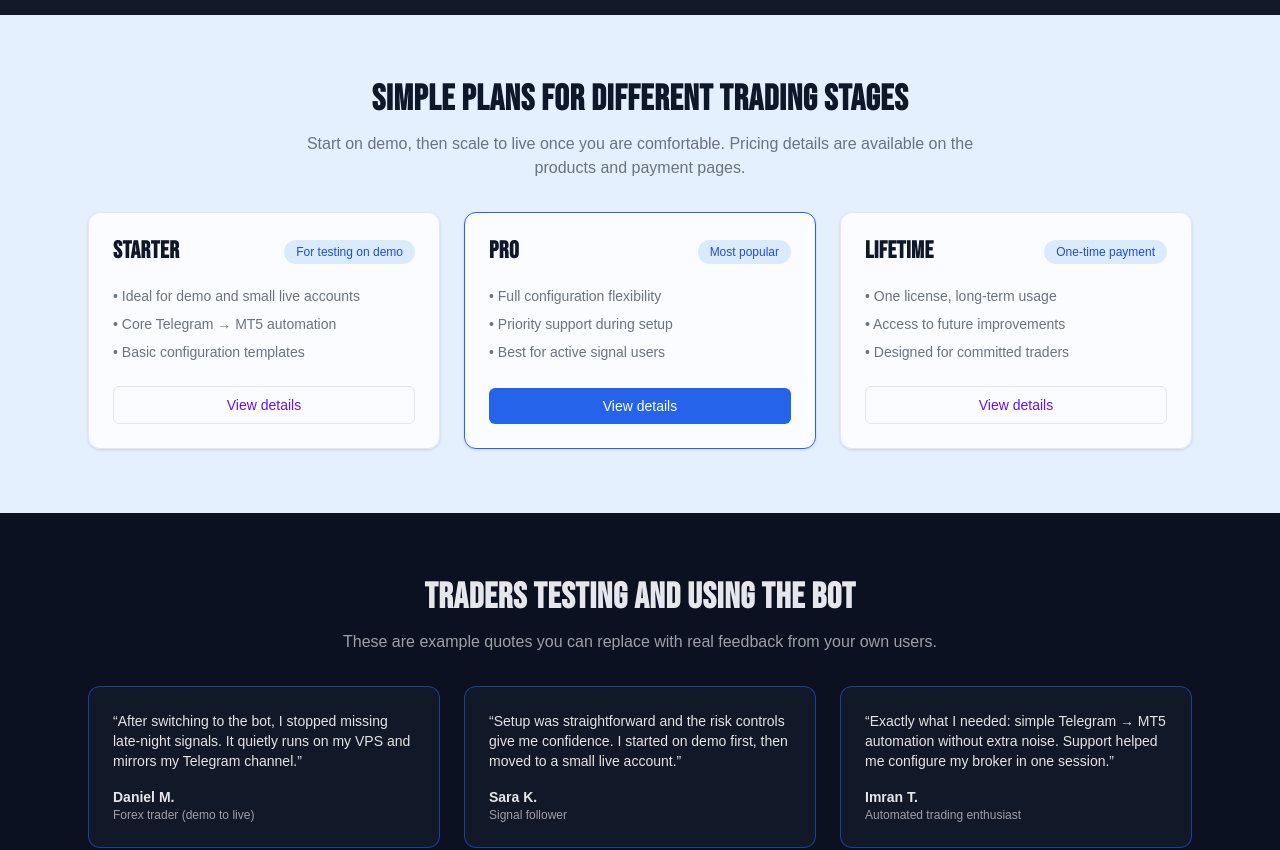
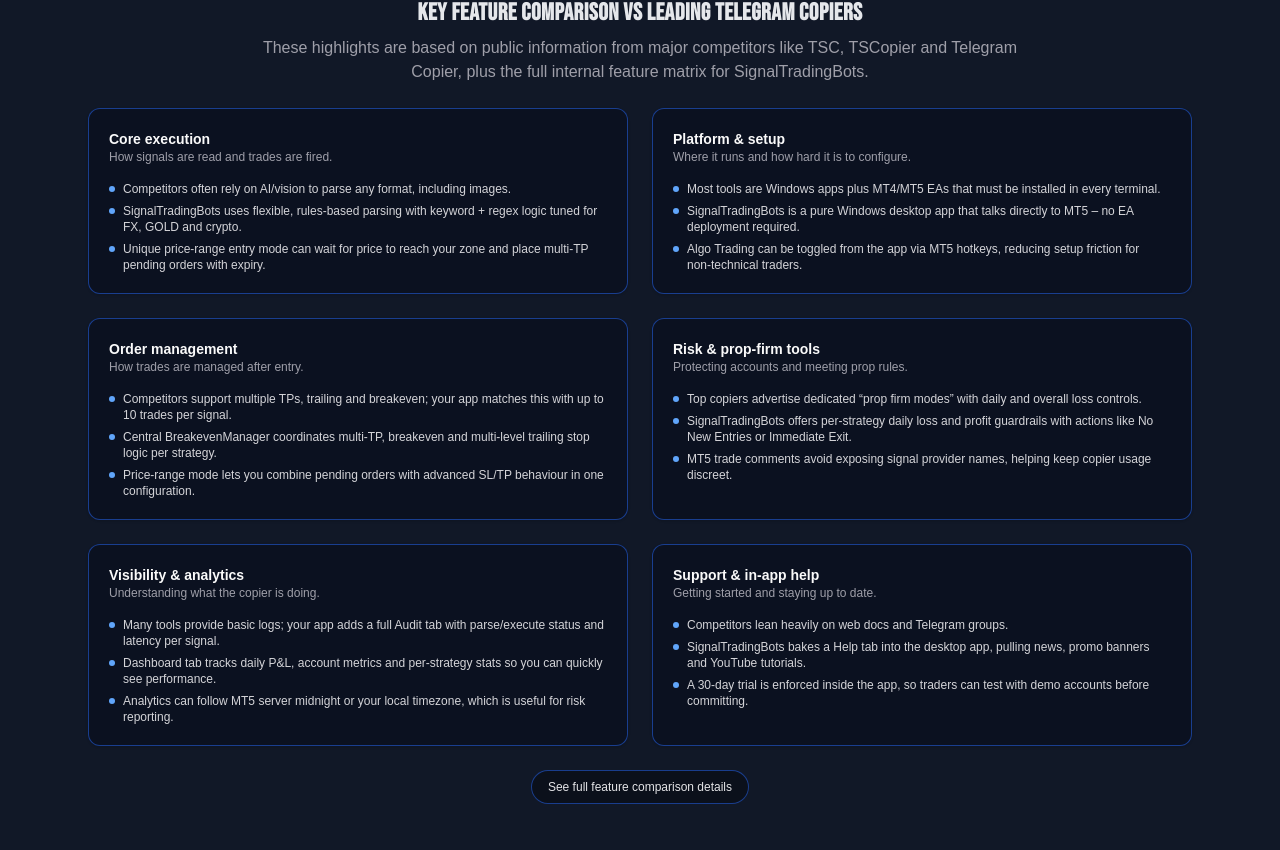
Before and after one commit to Appsbydare/Signal_Trading_Bots, a Next.js app: page / in a window 1280 px wide. Shown: the part 3209-4059 px from the top of the page. Built offline with nearby package versions, Linux system fonts and the light colour scheme; no server answers.

Commit message:
feat: add feature highlight comparison section with expandable details

```diff
--- a/src/app/page.tsx
+++ b/src/app/page.tsx
@@ -1,10 +1,12 @@
 "use client";
+import { useState } from "react";
 import { motion } from "framer-motion";
 import Image from "next/image";
 import Link from "next/link";
 import XmLogo from "../../broker_logos/XM-Logo.webp";
 
 export default function Home() {
+  const [showFullFeatureComparison, setShowFullFeatureComparison] = useState(false);
   const features = [
     {
       title: "24/7 automation",
@@ -108,6 +110,63 @@ export default function Home() {
       label: "Who it suits best",
       ea: "More comfortable for advanced or technically confident traders.",
       ours: "Designed for traders who want a simpler setup with guided support.",
+    },
+  ];
+
+  const featureHighlightCategories = [
+    {
+      title: "Core execution",
+      caption: "How signals are read and trades are fired.",
+      points: [
+        "Competitors often rely on AI/vision to parse any format, including images.",
+        "SignalTradingBots uses flexible, rules‑based parsing with keyword + regex logic tuned for FX, GOLD and crypto.",
+        "Unique price‑range entry mode can wait for price to reach your zone and place multi‑TP pending orders with expiry.",
+      ],
+    },
+    {
+      title: "Platform & setup",
+      caption: "Where it runs and how hard it is to configure.",
+      points: [
+        "Most tools are Windows apps plus MT4/MT5 EAs that must be installed in every terminal.",
+        "SignalTradingBots is a pure Windows desktop app that talks directly to MT5 – no EA deployment required.",
+        "Algo Trading can be toggled from the app via MT5 hotkeys, reducing setup friction for non‑technical traders.",
+      ],
+    },
+    {
+      title: "Order management",
+      caption: "How trades are managed after entry.",
+      points: [
+        "Competitors support multiple TPs, trailing and breakeven; your app matches this with up to 10 trades per signal.",
+        "Central BreakevenManager coordinates multi‑TP, breakeven and multi‑level trailing stop logic per strategy.",
+        "Price‑range mode lets you combine pending orders with advanced SL/TP behaviour in one configuration.",
+      ],
+    },
+    {
+      title: "Risk & prop‑firm tools",
+      caption: "Protecting accounts and meeting prop rules.",
+      points: [
+        "Top copiers advertise dedicated “prop firm modes” with daily and overall loss controls.",
+        "SignalTradingBots offers per‑strategy daily loss and profit guardrails with actions like No New Entries or Immediate Exit.",
+        "MT5 trade comments avoid exposing signal provider names, helping keep copier usage discreet.",
+      ],
+    },
+    {
+      title: "Visibility & analytics",
+      caption: "Understanding what the copier is doing.",
+      points: [
+        "Many tools provide basic logs; your app adds a full Audit tab with parse/execute status and latency per signal.",
+        "Dashboard tab tracks daily P&L, account metrics and per‑strategy stats so you can quickly see performance.",
+        "Analytics can follow MT5 server midnight or your local timezone, which is useful for risk reporting.",
+      ],
+    },
+    {
+      title: "Support & in‑app help",
+      caption: "Getting started and staying up to date.",
+      points: [
+        "Competitors lean heavily on web docs and Telegram groups.",
+        "SignalTradingBots bakes a Help tab into the desktop app, pulling news, promo banners and YouTube tutorials.",
+        "A 30‑day trial is enforced inside the app, so traders can test with demo accounts before committing.",
+      ],
     },
   ];
 
@@ -419,6 +478,77 @@ export default function Home() {
               </div>
             </div>
           </div>
+
+          {/* High-level feature comparison vs competitors */}
+          <div className="mt-12 space-y-6">
+            <div className="text-center">
+              <h3 className="mb-2 text-lg font-semibold md:text-xl">
+                Key feature comparison vs leading Telegram copiers
+              </h3>
+              <p className="mx-auto max-w-3xl text-sm text-zinc-400 md:text-base">
+                These highlights are based on public information from major competitors
+                like TSC, TSCopier and Telegram Copier, plus the full internal feature
+                matrix for SignalTradingBots.
+              </p>
+            </div>
+            <div className="grid gap-6 md:grid-cols-2">
+              {featureHighlightCategories.map((cat) => (
+                <div
+                  key={cat.title}
+                  className="flex flex-col rounded-xl border border-[var(--border-on-dark-strong)] bg-[var(--bg-dark-2)] p-5 shadow-sm"
+                >
+                  <div className="mb-2">
+                    <h4 className="text-sm font-semibold text-zinc-50">
+                      {cat.title}
+                    </h4>
+                    <p className="text-xs text-zinc-400">{cat.caption}</p>
+                  </div>
+                  <ul className="mt-2 space-y-1.5 text-xs text-zinc-300">
+                    {cat.points.slice(0, 3).map((point) => (
+                      <li key={point} className="flex gap-2">
+                        <span className="mt-[5px] h-1.5 w-1.5 flex-shrink-0 rounded-full bg-[var(--brand-blue-soft)]" />
+                        <span>{point}</span>
+                      </li>
+                    ))}
+                  </ul>
+                </div>
+              ))}
+            </div>
+            <div className="text-center">
+              <button
+                type="button"
+                onClick={() =>
+                  setShowFullFeatureComparison((prev) => !prev)
+                }
+                className="inline-flex items-center justify-center rounded-full border border-[var(--border-on-dark-strong)] bg-black/30 px-4 py-2 text-xs font-medium text-zinc-200 transition hover:border-[var(--brand-blue-soft)] hover:text-white"
+              >
+                {showFullFeatureComparison
+                  ? "Hide full feature comparison"
+                  : "See full feature comparison details"}
+              </button>
+            </div>
+
+            {showFullFeatureComparison && (
+              <div className="mt-4 rounded-xl border border-[var(--border-on-dark-strong)] bg-black/40 p-5 text-xs text-zinc-300">
+                <p className="mb-3 text-[0.7rem] uppercase tracking-wide text-zinc-400">
+                  Full comparison (condensed summary)
+                </p>
+                <p className="mb-3">
+                  The full matrix covers execution speed, AI/image parsing, platform
+                  support (MT4/MT5/cTrader/DXTrade/TradeLocker), order types, risk tools,
+                  prop‑firm features, analytics, technical architecture and pricing. It is
+                  based on public information from competitor websites and internal
+                  specifications for SignalTradingBots.
+                </p>
+                <p>
+                  For deeper due‑diligence or partner discussions, we can share the
+                  complete feature comparison document that breaks down each category in
+                  detail. On this page we focus on the high‑level points that matter most
+                  when choosing a Telegram to MT5 copier.
+                </p>
+              </div>
+            )}
+          </div>
         </div>
       </section>
 
```
